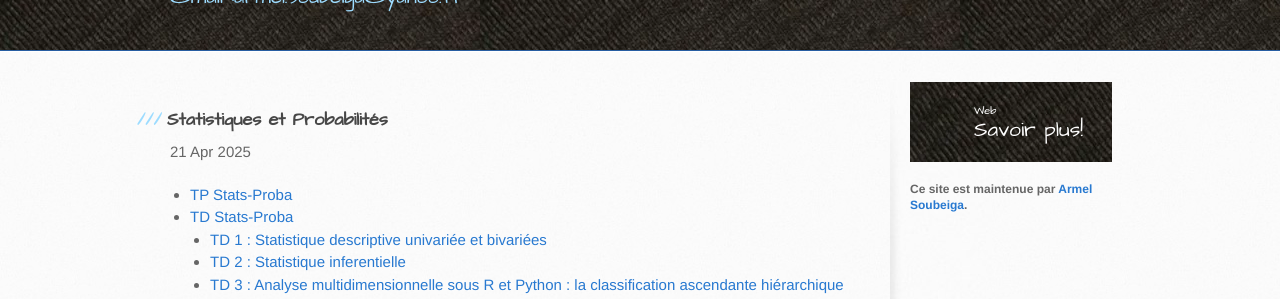
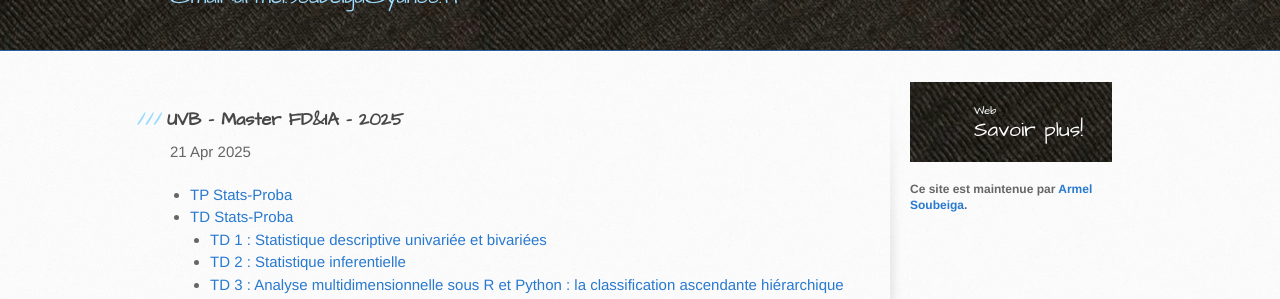
Before and after one commit to armelsoubeiga/Cours, a Jekyll site: the page built from statsprob/_posts/2025-04-21-Statistiques-et-Probabilités-2025.md, in a window 1280 px wide. Shown: the part 192-491 px from the top of the page. Built offline with Jekyll 4.4.1, drawn with Linux system fonts in a browser that asks for light colours.

Commit message:
Update 2025-04-21-Statistiques-et-Probabilités-2025.md

```diff
--- a/statsprob/_posts/2025-04-21-Statistiques-et-Probabilités-2025.md
+++ b/statsprob/_posts/2025-04-21-Statistiques-et-Probabilités-2025.md
@@ -1,7 +1,7 @@
 ---
 layout: post
-title:  "Statistiques et Probabilités"
-categories: statsproba stats
+title:  "UVB - Master FD&IA - 2025"
+categories: statsproba statistics
 ---
 
 {% include toc.md %}
```
